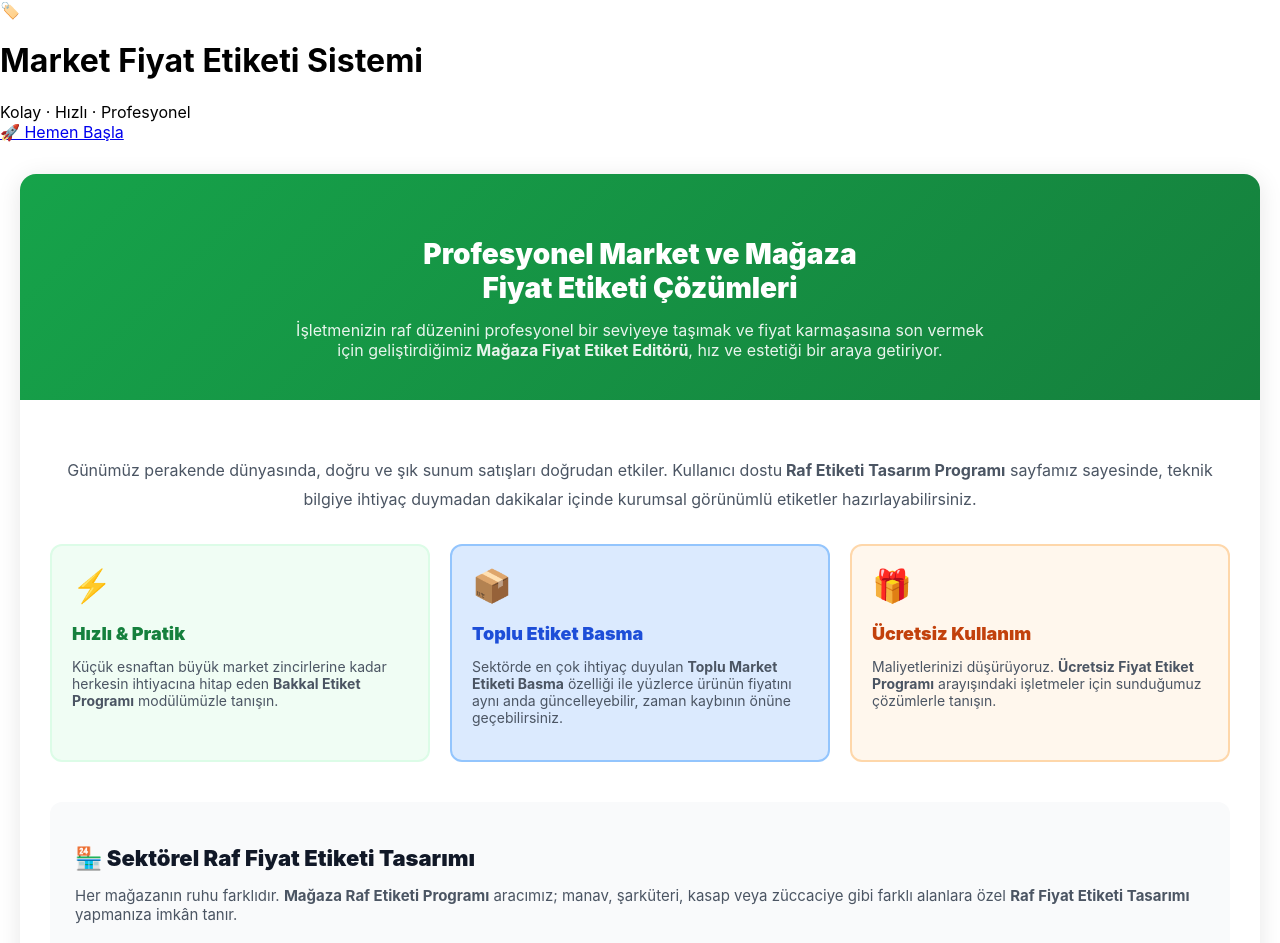
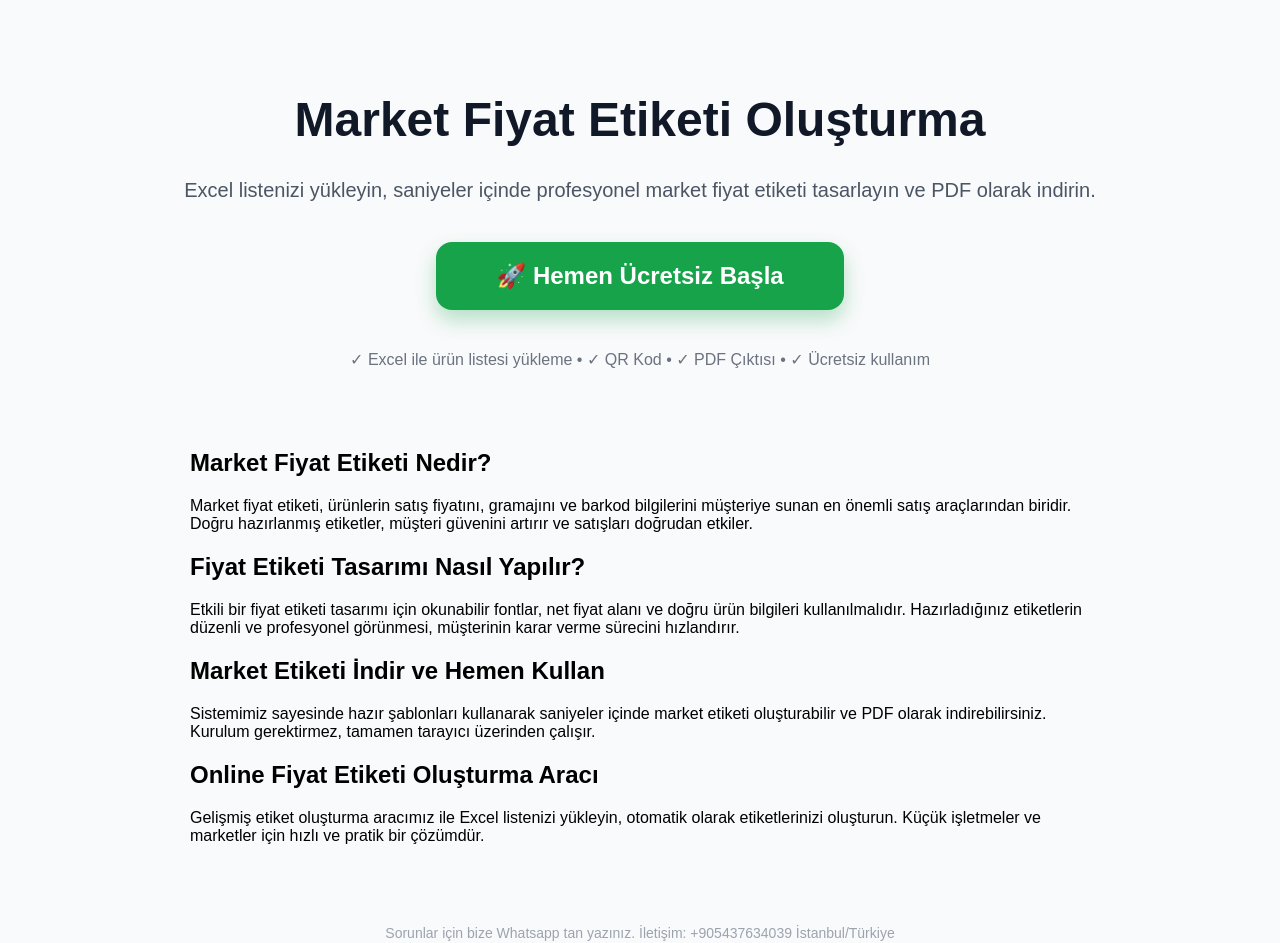
Before and after one commit to erginvurucu/marketetiketi, a React (Create React App) app: page / in a window 1280 px wide. Shown: the top 943 px of the page. Built offline with nearby package versions, Linux system fonts and the light colour scheme.

Commit message:
editor guncellendi

```diff
--- a/src/pages/Home.js
+++ b/src/pages/Home.js
@@ -1,113 +1,84 @@
-import React, { useEffect } from 'react';
-import { Helmet } from 'react-helmet'; // SEO için gerekli kütüphane
-import { Link } from 'react-router-dom';
+import React from 'react';
+import { useNavigate } from 'react-router-dom';
 
 const Home = () => {
-  useEffect(() => {
-    // Sayfa yüklendiğinde en üste kaydır
-    window.scrollTo(0, 0);
-  }, []);
+  const navigate = useNavigate();
 
   return (
-    <div className="home-container">
-      {/* SEO Ayarları */}
-      <Helmet>
-        <title>Market Fiyat Etiketi Sistemi | Ücretsiz ve Hızlı Etiket Oluştur</title>
-        <meta name="description" content="Marketiniz için profesyonel fiyat etiketlerini saniyeler içinde hazırlayın. Excel desteği, QR kod ve toplu yazdırma özellikleriyle tamamen ücretsiz." />
-        <meta name="keywords" content="market fiyat etiketi, raf etiketi oluşturma, ücretsiz etiket basma, qr kodlu etiket, excelden etiket yazdırma" />
-        <link rel="canonical" href="https://marketfiyatetiketi.com/" />
-      </Helmet>
+    <div style={{
+        fontFamily: 'Arial, sans-serif',
+        textAlign: 'center',
+        padding: '60px 20px',
+        backgroundColor: '#f9fafb',
+        minHeight: '100vh'
+    }}>
 
-      {/* --- HEADER (Semantik SEO için Header) --- */}
-      <header className="site-header">
-        <div className="header-logo">🏷️</div>
-        <div>
-          <h1 className="header-title">Market Fiyat Etiketi Sistemi</h1>
-          <div className="header-sub">Kolay · Hızlı · Profesyonel</div>
-        </div>
-        <div className="header-btns">
-          <Link to="/editor" className="btn btn-green btn-sm">
-            🚀 Hemen Başla
-          </Link>
+      {/* HERO */}
+      <header>
+        <h1 style={{ fontSize: '48px', fontWeight: '900', color: '#111827' }}>
+          Market Fiyat Etiketi Oluşturma
+        </h1>
+
+        <p style={{ fontSize: '20px', color: '#4b5563', margin: '20px 0 40px' }}>
+          Excel listenizi yükleyin, saniyeler içinde profesyonel market fiyat etiketi tasarlayın ve PDF olarak indirin.
+        </p>
+
+        <button
+          onClick={() => navigate('/editor')}
+          style={{
+            backgroundColor: '#16a34a',
+            color: 'white',
+            padding: '20px 60px',
+            fontSize: '24px',
+            borderRadius: '16px',
+            border: 'none',
+            cursor: 'pointer',
+            fontWeight: 'bold',
+            boxShadow: '0 10px 20px rgba(22,163,74,0.3)'
+          }}
+        >
+          🚀 Hemen Ücretsiz Başla
+        </button>
+
+        <div style={{ marginTop: '40px', color: '#6b7280', fontSize: '16px' }}>
+          ✓ Excel ile ürün listesi yükleme • ✓ QR Kod • ✓ PDF Çıktısı • ✓ Ücretsiz kullanım
         </div>
       </header>
 
-      {/* --- ANA İÇERİK --- */}
-      <main className="main-content" style={{ maxWidth: '1300px', margin: '32px auto', padding: '0 20px' }}>
+      {/* SEO CONTENT */}
+      <section style={{ maxWidth: '900px', margin: '80px auto', textAlign: 'left' }}>
 
-        {/* Tanıtım Kartı */}
-        <section className="hero-section" style={{ background: 'white', borderRadius: '16px', boxShadow: '0 4px 24px rgba(0,0,0,0.1)', overflow: 'hidden' }}>
-          <div style={{ background: 'linear-gradient(135deg, #16a34a, #15803d)', color: 'white', padding: '40px 20px', textAlign: 'center' }}>
-            <h2 style={{ fontSize: '28px', fontWeight: '900', marginBottom: '15px' }}>
-              Profesyonel Market ve Mağaza <br /> Fiyat Etiketi Çözümleri
-            </h2>
-            <p style={{ maxWidth: '700px', margin: '0 auto', opacity: '0.9', fontSize: '16px' }}>
-              İşletmenizin raf düzenini profesyonel bir seviyeye taşımak ve fiyat karmaşasına son vermek için geliştirdiğimiz
-              <strong> Mağaza Fiyat Etiket Editörü</strong>, hız ve estetiği bir araya getiriyor.
-            </p>
-          </div>
+        <h2>Market Fiyat Etiketi Nedir?</h2>
+        <p>
+          Market fiyat etiketi, ürünlerin satış fiyatını, gramajını ve barkod bilgilerini müşteriye sunan en önemli satış araçlarından biridir.
+          Doğru hazırlanmış etiketler, müşteri güvenini artırır ve satışları doğrudan etkiler.
+        </p>
 
-          <div style={{ padding: '40px 30px' }}>
-            <p style={{ fontSize: '16px', color: '#4b5563', lineHeight: '1.8', marginBottom: '30px', textAlign: 'center' }}>
-              Günümüz perakende dünyasında, doğru ve şık sunum satışları doğrudan etkiler. Kullanıcı dostu
-              <strong> Raf Etiketi Tasarım Programı</strong> sayfamız sayesinde, teknik bilgiye ihtiyaç duymadan dakikalar içinde kurumsal görünümlü etiketler hazırlayabilirsiniz.
-            </p>
+        <h2>Fiyat Etiketi Tasarımı Nasıl Yapılır?</h2>
+        <p>
+          Etkili bir fiyat etiketi tasarımı için okunabilir fontlar, net fiyat alanı ve doğru ürün bilgileri kullanılmalıdır.
+          Hazırladığınız etiketlerin düzenli ve profesyonel görünmesi, müşterinin karar verme sürecini hızlandırır.
+        </p>
 
-            {/* Özellik Kartları (3'lü Grid) */}
-            <div style={{ display: 'grid', gridTemplateColumns: 'repeat(auto-fit, minmax(280px, 1fr))', gap: '20px', marginBottom: '40px' }}>
-              <article style={{ background: '#f0fdf4', border: '2px solid #dcfce7', borderRadius: '12px', padding: '20px' }}>
-                <div style={{ fontSize: '32px', marginBottom: '10px' }}>⚡</div>
-                <h3 style={{ fontSize: '18px', fontWeight: '900', color: '#15803d', marginBottom: '10px' }}>Hızlı & Pratik</h3>
-                <p style={{ fontSize: '14px', color: '#4b5563' }}>Küçük esnaftan büyük market zincirlerine kadar herkesin ihtiyacına hitap eden <strong>Bakkal Etiket Programı</strong> modülümüzle tanışın.</p>
-              </article>
+        <h2>Market Etiketi İndir ve Hemen Kullan</h2>
+        <p>
+          Sistemimiz sayesinde hazır şablonları kullanarak saniyeler içinde market etiketi oluşturabilir ve PDF olarak indirebilirsiniz.
+          Kurulum gerektirmez, tamamen tarayıcı üzerinden çalışır.
+        </p>
 
-              <article style={{ background: '#dbeafe', border: '2px solid #93c5fd', borderRadius: '12px', padding: '20px' }}>
-                <div style={{ fontSize: '32px', marginBottom: '10px' }}>📦</div>
-                <h3 style={{ fontSize: '18px', fontWeight: '900', color: '#1d4ed8', marginBottom: '10px' }}>Toplu Etiket Basma</h3>
-                <p style={{ fontSize: '14px', color: '#4b5563' }}>Sektörde en çok ihtiyaç duyulan <strong>Toplu Market Etiketi Basma</strong> özelliği ile yüzlerce ürünün fiyatını aynı anda güncelleyebilir, zaman kaybının önüne geçebilirsiniz.</p>
-              </article>
+        <h2>Online Fiyat Etiketi Oluşturma Aracı</h2>
+        <p>
+          Gelişmiş etiket oluşturma aracımız ile Excel listenizi yükleyin, otomatik olarak etiketlerinizi oluşturun.
+          Küçük işletmeler ve marketler için hızlı ve pratik bir çözümdür.
+        </p>
 
-              <article style={{ background: '#fff7ed', border: '2px solid #fed7aa', borderRadius: '12px', padding: '20px' }}>
-                <div style={{ fontSize: '32px', marginBottom: '10px' }}>🎁</div>
-                <h3 style={{ fontSize: '18px', fontWeight: '900', color: '#c2410c', marginBottom: '10px' }}>Ücretsiz Kullanım</h3>
-                <p style={{ fontSize: '14px', color: '#4b5563' }}>Maliyetlerinizi düşürüyoruz. <strong>Ücretsiz Fiyat Etiket Programı</strong> arayışındaki işletmeler için sunduğumuz çözümlerle tanışın.</p>
-              </article>
-            </div>
+      </section>
 
-            {/* Sektörel Bilgilendirme (H2 Kullanımı Önemli) */}
-            <section style={{ background: '#f9fafb', borderRadius: '12px', padding: '25px', marginBottom: '30px' }}>
-              <h2 style={{ fontSize: '22px', fontWeight: '900', color: '#111827', marginBottom: '15px' }}>🏪 Sektörel Raf Fiyat Etiketi Tasarımı</h2>
-              <p style={{ fontSize: '15px', color: '#4b5563', marginBottom: '20px' }}>
-                Her mağazanın ruhu farklıdır. <strong>Mağaza Raf Etiketi Programı</strong> aracımız; manav, şarküteri, kasap veya züccaciye gibi farklı alanlara özel <strong>Raf Fiyat Etiketi Tasarımı</strong> yapmanıza imkân tanır.
-              </p>
-              <ul style={{ display: 'grid', gridTemplateColumns: 'repeat(auto-fit, minmax(200px, 1fr))', gap: '15px', listStyle: 'none', padding: 0 }}>
-                <li style={{ background: 'white', padding: '15px', borderRadius: '10px', border: '1px solid #e5e7eb', textAlign: 'center', fontWeight: '800' }}>🏷️ Mağaza Ürün Fiyat Etiketi</li>
-                <li style={{ background: 'white', padding: '15px', borderRadius: '10px', border: '1px solid #e5e7eb', textAlign: 'center', fontWeight: '800' }}>📊 Market Ürün Fiyat Etiketi</li>
-                <li style={{ background: 'white', padding: '15px', borderRadius: '10px', border: '1px solid #e5e7eb', textAlign: 'center', fontWeight: '800' }}>📋 Fiyat Etiket Programı</li>
-              </ul>
-            </section>
+      {/* FOOTER SEO */}
+      <footer style={{ marginTop: '60px', fontSize: '14px', color: '#9ca3af' }}>
+        Sorunlar için bize Whatsapp tan yazınız. İletişim:  +905437634039 İstanbul/Türkiye
+      </footer>
 
-            {/* CTA Alt Bölüm */}
-            <div style={{ background: 'linear-gradient(135deg, #1e3a8a, #1d4ed8)', borderRadius: '12px', padding: '30px', color: 'white', display: 'flex', justifyContent: 'space-between', alignItems: 'center', flexWrap: 'wrap', gap: '20px' }}>
-              <div style={{ flex: '1', minWidth: '300px' }}>
-                <h3 style={{ fontSize: '20px', fontWeight: '900', marginBottom: '10px' }}>Hemen Profesyonel Etiketlerinizi Oluşturun</h3>
-                <p style={{ fontSize: '14px', opacity: '0.9' }}>Sadece ürün satmıyor; işletmenizin operasyonel gücünü artıracak dijital araçlar sunuyoruz. Raflarınızdaki değişimi fark edin!</p>
-              </div>
-              <Link to="/editor" className="btn" style={{ background: 'white', color: '#1d4ed8', padding: '15px 30px', fontSize: '16px' }}>
-                🚀 Ücretsiz Kullanmaya Başla
-              </Link>
-            </div>
-          </div>
-        </section>
-      </main>
-
-      {/* Footer SEO Linkleri */}
-      <footer style={{ textAlign: 'center', padding: '40px 20px', color: '#9ca3af', fontSize: '13px' }}>
-        <p>© 2026 MarketFiyatEtiketi.com | Her Hakkı Saklıdır.</p>
-        <p style={{ marginTop: '10px' }}>
-          Anahtar Kelimeler: Barkodlu Etiket, Raf Etiketi Yazdırma, Market Otomasyonu, Ücretsiz PDF Etiket
-        </p>
-      </footer>
     </div>
   );
 };
```
